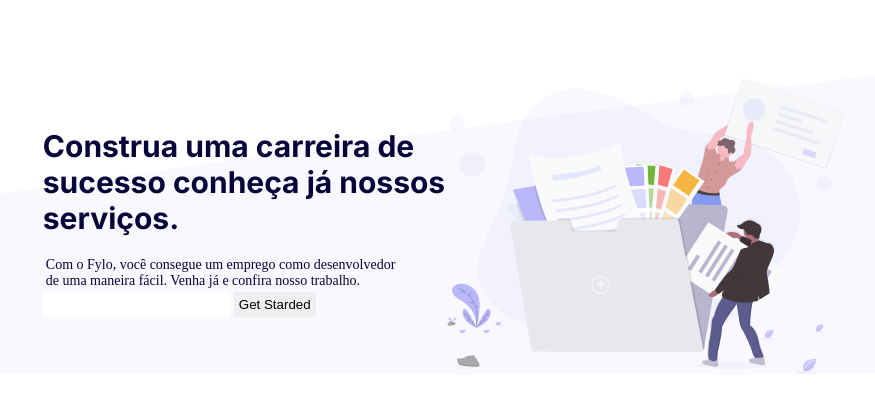
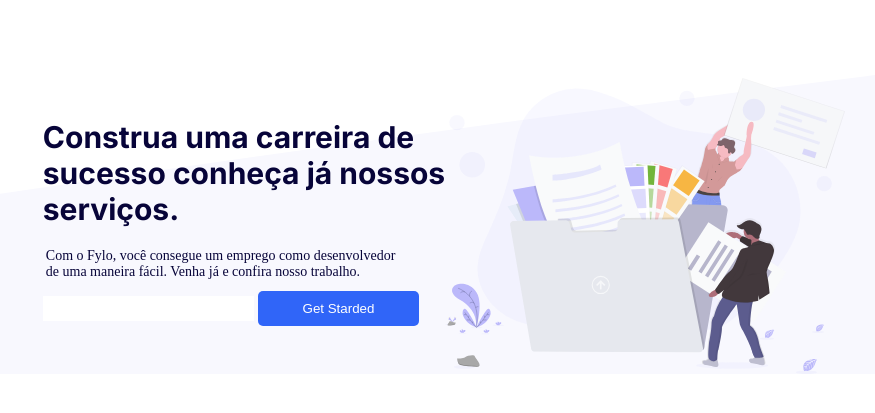
Before and after one commit to carlos676767/pagina-de-vendas, a website built with Vite: page projeto/index.html in a window 1280 px wide. Shown: the part 73-486 px from the top of the page, without its empty margins (196-1071 px from the left). Built offline with nearby package versions, Linux system fonts and the light colour scheme.

Commit message:
cor do botao alterada

```diff
--- a/projeto/index.html
+++ b/projeto/index.html
@@ -25,8 +25,10 @@
       <br>
       <p>Com o Fylo, você consegue um emprego como desenvolvedor <br> de uma maneira fácil. Venha já e confira nosso
         trabalho.</p>
+      <div class="botoes">
         <label for="text"><input type="text" id="input"> <button id="botaoVerificar">Get Starded</button></label>
         <p class="mostrar"></p>
+      </div>
     </div>
     <img src="public/images/illustration-1.svg" alt="imagem" class="pessoas">
   </main>
--- a/projeto/src/style.css
+++ b/projeto/src/style.css
@@ -65,6 +65,7 @@ p{
 input{
   border: none;
   padding: 5px;
+  width: 50%;
 }
 
 .inputVermelho{
@@ -78,9 +79,16 @@ input{
 
 button{
   border: none;
-  padding: 5px;
+  padding: 10px;
+  border-radius: 5px;
+  color: white;
+  background-color: hsl(224, 93%, 58%);
+  width: 40%;
 }
 
+.botoes{
+  margin-top: 8px;
+}
 .logo{
   width: 70px;
   margin-right: 100px;
```
